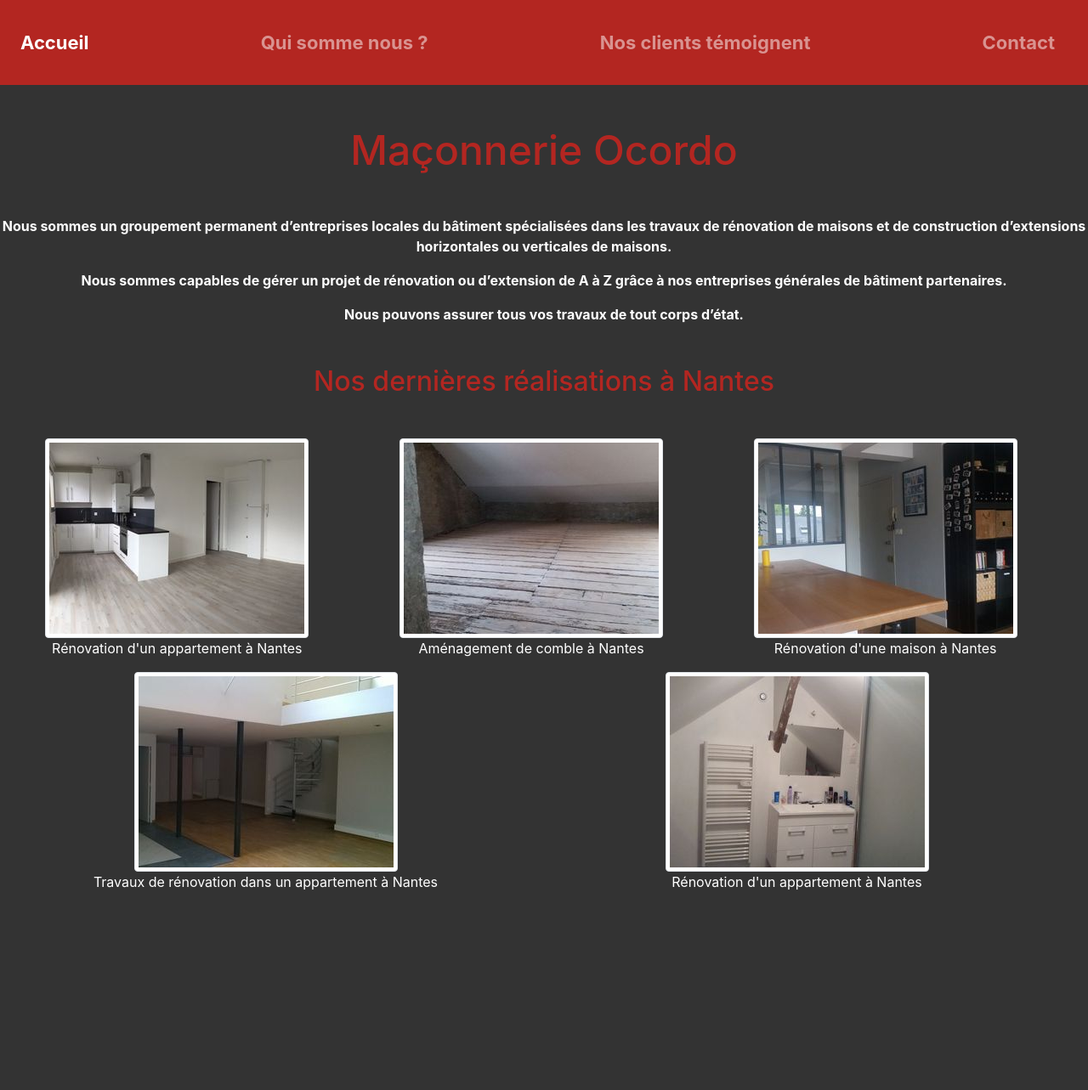
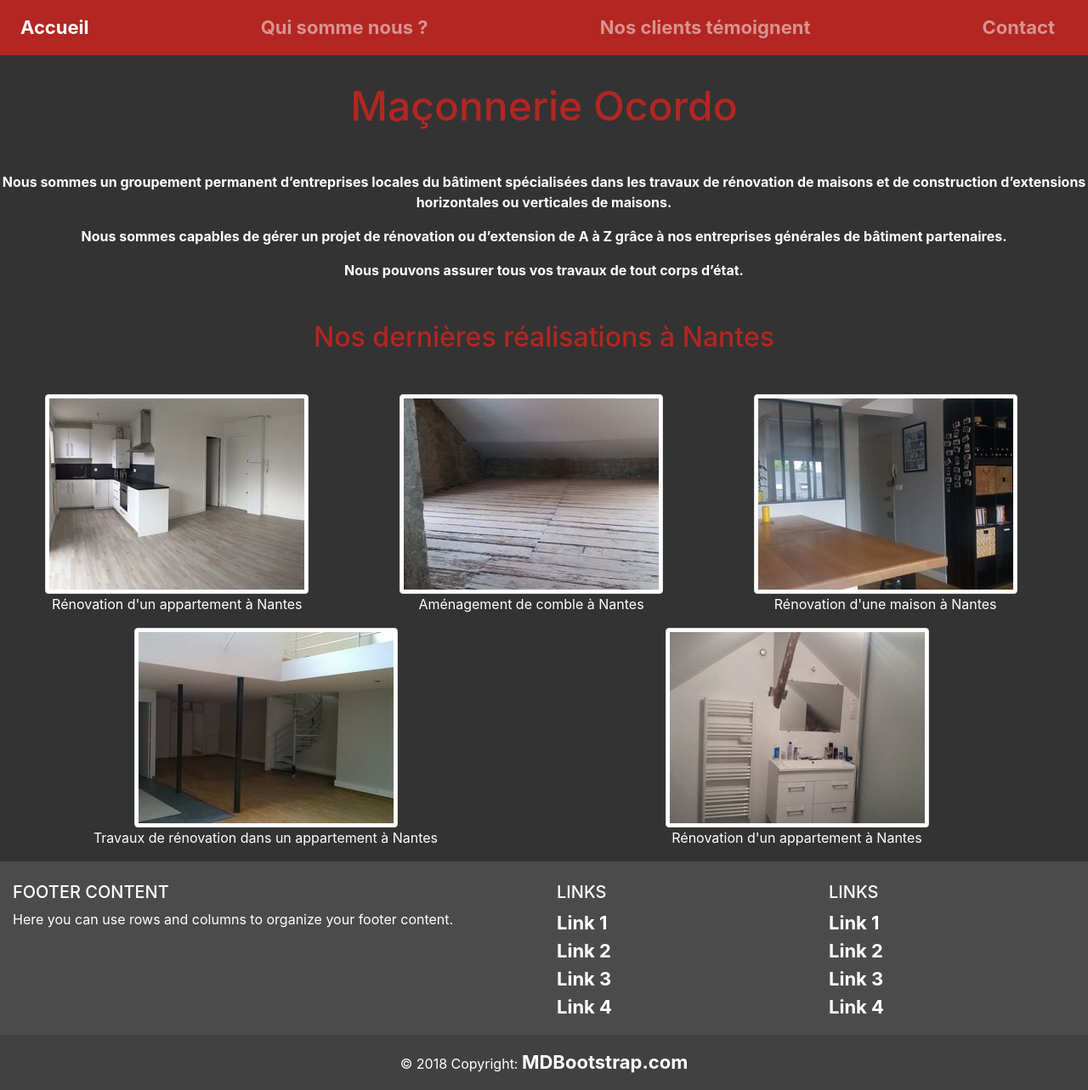
Before and after one commit to FabienMarti/LFJS-Projet-Groupe-PHP, a PHP site: page /?page=1 in a window 1280 px wide. Shown: the whole page at 85% size. Before the commit the page ends 1048 px from the top, so only its background shows below. Run offline with PHP 8.4, Linux system fonts and the light colour scheme; some libraries are stand-ins or nearby versions.

Commit message:
correction

```diff
--- a/assets/css/style.css
+++ b/assets/css/style.css
@@ -7,8 +7,7 @@ body {
 }
 nav{
     background-color: #B32621;
-    position: static;
-    height: 100px;
+    /* height: 100px; */
 }
 a{
     font-size: 22px;
@@ -27,7 +26,12 @@ h1, h2 {
 .map {
     margin-right: 10%;
 }
-
+footer{
+    background-color:rgba(0, 0, 0, 0.705);
+}
+.footer-copyright{
+    background-color:rgba(0, 0, 0, 0.13);
+}
 /* Media queries */
 @media screen and (max-width: 640px){
     .map {
--- a/source.xml
+++ b/source.xml
@@ -3,7 +3,7 @@
     <page id="1">
         <menu>Accueil</menu>
         <title>Accueil - Maçonnerie Ocordo</title>
-        <content><![CDATA[<h1 class="  my-5 titleAccueil text-center mb-5">Maçonnerie Ocordo</h1>
+        <content><![CDATA[<h1 class="my-5 titleAccueil text-center pt-5">Maçonnerie Ocordo</h1>
 <p class="text-center font-weight-bold">Nous sommes un groupement permanent d’entreprises locales du bâtiment spécialisées dans les travaux de rénovation de maisons et de construction d’extensions horizontales ou verticales de maisons.</p>
 <p class="text-center font-weight-bold">Nous sommes capables de gérer un projet de rénovation ou d’extension de A à Z grâce à nos entreprises générales de bâtiment partenaires.</p>
 <p class="text-center font-weight-bold">Nous pouvons assurer tous vos travaux de tout corps d’état.</p>
@@ -25,7 +25,7 @@
         <menu>Qui sommes nous?</menu>
         <title>En apprendre plus sur nous - Maçonnerie Ocordo</title>
         <content><![CDATA[<h1 class="d-none">Qui sommes-nous?</h1>
-<h2 class="text-center my-5">L’AGENCE DE TRAVAUX OCORDO</h2>
+<h2 class="text-center my-5 pt-5">L’AGENCE DE TRAVAUX OCORDO</h2>
 <h3>Présentation de notre entreprise</h3>
 <p>Nous sommes un groupement permanent d’entreprises locales du bâtiment spécialisées dans les travaux de rénovation d’appartements et de maisons et de construction d’extensions horizontale ou verticale de maisons.</p><p>
     Nous travaillons exclusivement pour les particuliers.</p>
@@ -66,7 +66,7 @@ bénéficier de prix très compétitifs et d’un excellent rapport qualité/pri
     <page id="3 avis">
         <menu>Nos clients témoignent</menu>
         <title>Avis clients - Maçonnerie Ocordo</title>
-        <content><![CDATA[<h1 class="text-center my-5">Nos clients témoignent</h1>
+        <content><![CDATA[<h1 class="text-center my-5 pt-5">Nos clients témoignent</h1>
 <div class="testimonials-list">
     <div class="quote">
         <h2>Rénovation transformation</h2>
@@ -83,7 +83,7 @@ bénéficier de prix très compétitifs et d’un excellent rapport qualité/pri
     <page id="4">
         <menu>Contact</menu>
         <title>Contactez nous - Maçonnerie Ocordo</title>
-        <content><![CDATA[<h1 class="text-center my-5">Contact et Devis</h1>
+        <content><![CDATA[<h1 class="text-center my-5 pt-5">Contact et Devis</h1>
 <p class="map"><iframe style="border: 0; float: right;" src="https://www.google.com/maps/embed?pb=!1m14!1m8!1m3!1d10840.441212216989!2d-1.562078!3d47.214424!3m2!1i1024!2i768!4f13.1!3m3!1m2!1s0x0%3A0x10a23dc1d980bca7!2sOcordo+Travaux+Nantes!5e0!3m2!1sfr!2sfr!4v1434122059096" width="600" height="450" frameborder="0"></iframe></p>
 <p class="ml-3">POUR OBTENIR UN DEVIS GRATUIT 3 POSSIBILITÉS :</p>
 <ul>
--- a/views/parts/footer.php
+++ b/views/parts/footer.php
@@ -1,5 +1,52 @@
 
-
+<footer class="page-footer font-small  pt-4">
+   <div class="container-fluid text-center text-md-left">
+       <div class="row">
+           <div class="col-md-6 mt-md-0 mt-3">
+               <h5 class="text-uppercase">Footer Content</h5>
+               <p>Here you can use rows and columns to organize your footer content.</p>
+           </div>
+           <hr class="clearfix w-100 d-md-none pb-3">
+           <div class="col-md-3 mb-md-0 mb-3">
+               <h5 class="text-uppercase">Links</h5>
+               <ul class="list-unstyled">
+                   <li>
+                       <a href="#!">Link 1</a>
+                   </li>
+                   <li>
+                       <a href="#!">Link 2</a>
+                   </li>
+                   <li>
+                       <a href="#!">Link 3</a>
+                   </li>
+                   <li>
+                       <a href="#!">Link 4</a>
+                   </li>
+               </ul>
+           </div>
+           <div class="col-md-3 mb-md-0 mb-3">
+               <h5 class="text-uppercase">Links</h5>
+               <ul class="list-unstyled">
+                   <li>
+                       <a href="#!">Link 1</a>
+                   </li>
+                   <li>
+                       <a href="#!">Link 2</a>
+                   </li>
+                   <li>
+                       <a href="#!">Link 3</a>
+                   </li>
+                   <li>
+                       <a href="#!">Link 4</a>
+                   </li>
+               </ul>
+           </div>
+       </div>
+   </div>
+   <div class="footer-copyright text-center py-3">© 2018 Copyright:
+       <a href="https://mdbootstrap.com/education/bootstrap/"> MDBootstrap.com</a>
+   </div>
+</footer>
        <!-- jQuery -->
        <script type="text/javascript" src="https://cdnjs.cloudflare.com/ajax/libs/jquery/3.5.1/jquery.min.js"></script>
        <!-- Bootstrap tooltips -->
--- a/views/parts/header.php
+++ b/views/parts/header.php
@@ -10,11 +10,11 @@
 <body>
    <div class="fond">
     <!--Navbar-->
-    <nav class="navbar navbar-dark navbar-expand-lg ">
+    <nav class="navbar navbar-dark navbar-expand-lg fixed-top mb-5">
        <!-- Navbar brand -->
        <a class="navbar-brand d-lg-none" href="#">Ocordo</a>
        <!-- Collapse button -->
-       <button class="navbar-toggler" type="button" data-toggle="collapse" data-target="#basicExampleNav" aria-controls="basicExampleNav" aria-expanded="false" aria-label="Toggle navigation">
+       <button class="navbar-toggler" type="button" data-toggle="collapse" data-target="#basicExampleNav" aria-controls="basicExampleNav" aria-expanded="true" aria-label="Toggle navigation">
            <span class="navbar-toggler-icon"></span>
        </button>
        <!-- Collapsible content -->
@@ -22,9 +22,7 @@
            <!-- Links -->
            <ul class="navbar-nav mr-auto container-fluid">
                <li class="nav-item <?= $_GET['page'] == 1 ? 'active' : ''?>">
-                   <a class="nav-link" href="index.php?page=1">Accueil
-
-                   </a>
+                   <a class="nav-link" href="index.php?page=1">Accueil</a>
                </li>
                <li class="nav-item <?= $_GET['page'] == 2 ? 'active' : ''?>">
                    <a class="nav-link" href="index.php?page=2">Qui somme nous ?</a>
```
